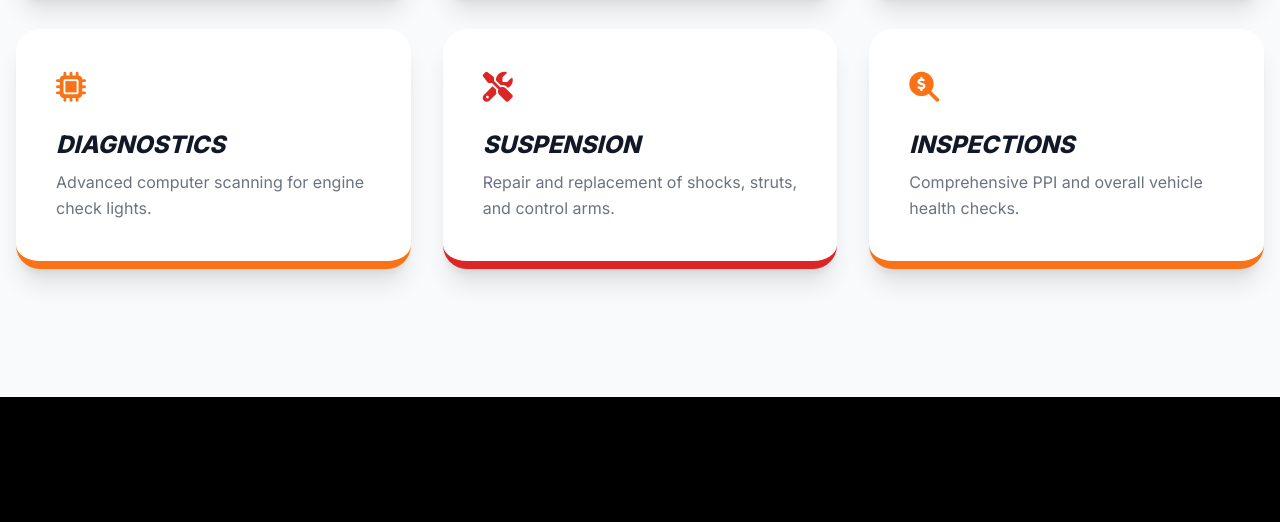
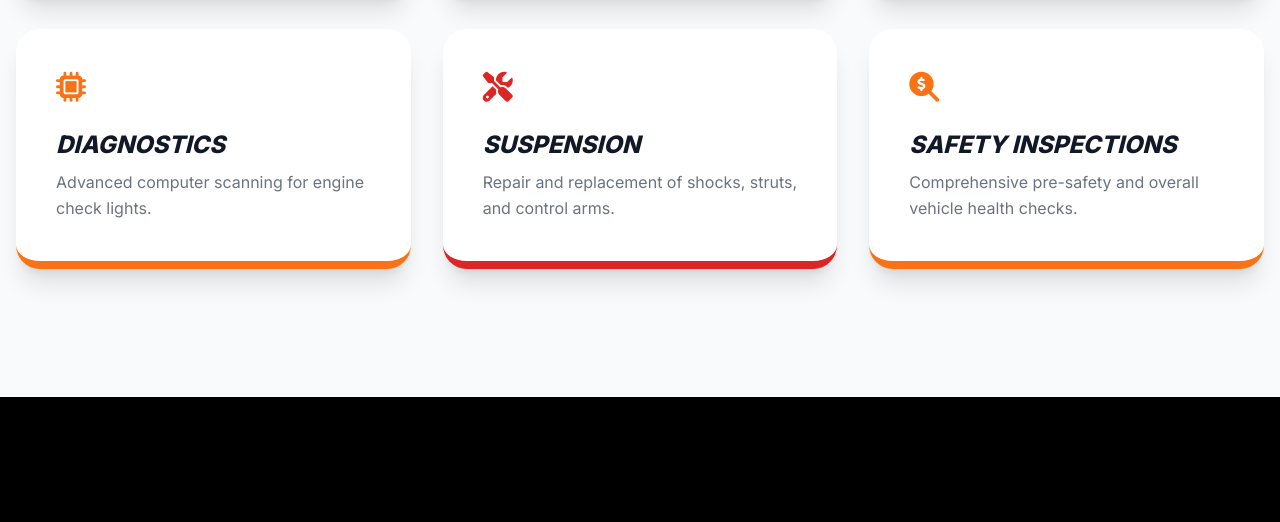
Before and after one commit to phoenixauto852/phoenix-auto-site, a website: page index.html in a window 1280 px wide. Shown: the part 1267-1789 px from the top of the page. Drawn offline with nearby package versions, Linux system fonts and the light colour scheme.

Commit message:
Update index.html

```diff
--- a/index.html
+++ b/index.html
@@ -262,7 +262,7 @@
                 s3_h: "Tire Swap", s3_p: "Mobile tire swap and pressure calibration. Ready for all weather.",
                 s4_h: "Diagnostics", s4_p: "Advanced computer scanning for engine check lights.",
                 s5_h: "Suspension", s5_p: "Repair and replacement of shocks, struts, and control arms.",
-                s6_h: "Inspections", s6_p: "Comprehensive PPI and overall vehicle health checks.",
+                s6_h: "safety Inspections", s6_p: "Comprehensive pre-safety and overall vehicle health checks.",
                 story_sub: "Our Spirit", story_h1: "From Crisis to", story_h2: "Purpose",
                 story_p1: "Starting a new chapter in Canada was anything but easy...",
                 story_quote: `"I realized I wanted to help people who are facing the same struggles I once did."`,
@@ -281,7 +281,7 @@
                 s3_h: "換胎服務", s3_p: "移動式換胎與胎壓校準。為加拿大嚴酷天氣做好準備。",
                 s4_h: "電腦診斷", s4_p: "先進電腦掃描，解決引擎故障燈與複雜電路問題。",
                 s5_h: "懸吊系統", s5_p: "避震器、三角架與轉向組件的維修與更換。",
-                s6_h: "車輛檢查", s6_p: "全面的購前檢查 (PPI) 與全車健康檢查。",
+                s6_h: "車輛檢查", s6_p: "全面的安全檢查  與全車健康檢查。",
                 story_sub: "品牌精神", story_h1: "從危機走向", story_h2: "使命",
                 story_p1: "在加拿大開啟新篇章絕非易事。在不確定性的重壓下，曾有那麼一刻壓力令人窒息。",
                 story_quote: `"我意識到我想幫助那些正經歷與我相同困境的人。"`,
@@ -300,7 +300,7 @@
                 s3_h: "Pneus", s3_p: "Changement de pneus mobile. Prêt pour l'hiver.",
                 s4_h: "Diagnostics", s4_p: "Scanner informatique avancé pour les voyants moteur.",
                 s5_h: "Suspension", s5_p: "Réparation des amortisseurs et composants de direction.",
-                s6_h: "Inspections", s6_p: "Inspections PPI et bilans de santé complets.",
+                s6_h: "Inspections", s6_p: "safety Inspections et bilans de santé complets.",
                 story_sub: "Esprit", story_h1: "De la Crise au", story_h2: "But",
                 story_p1: "Commencer au Canada n'a pas été facile. La pression était immense.",
                 story_quote: `"J'ai réalisé que je voulais aider les gens."`,
```
